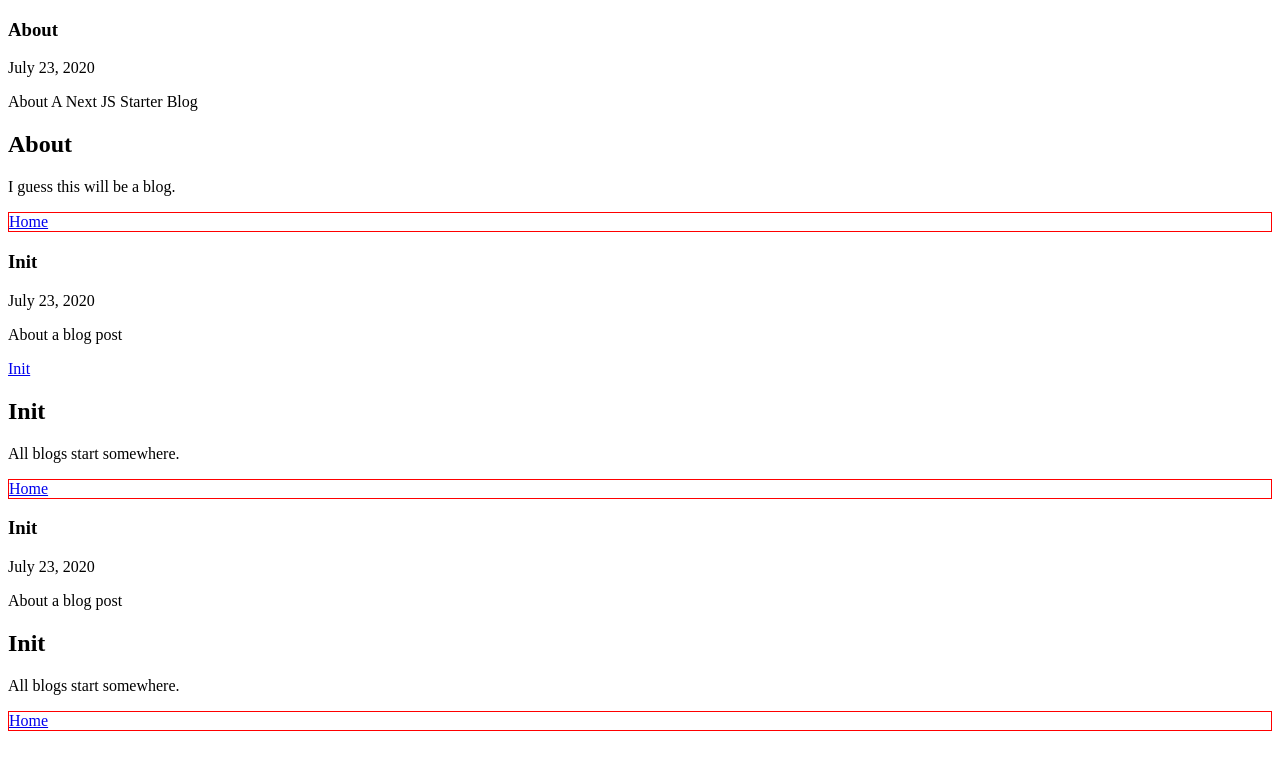
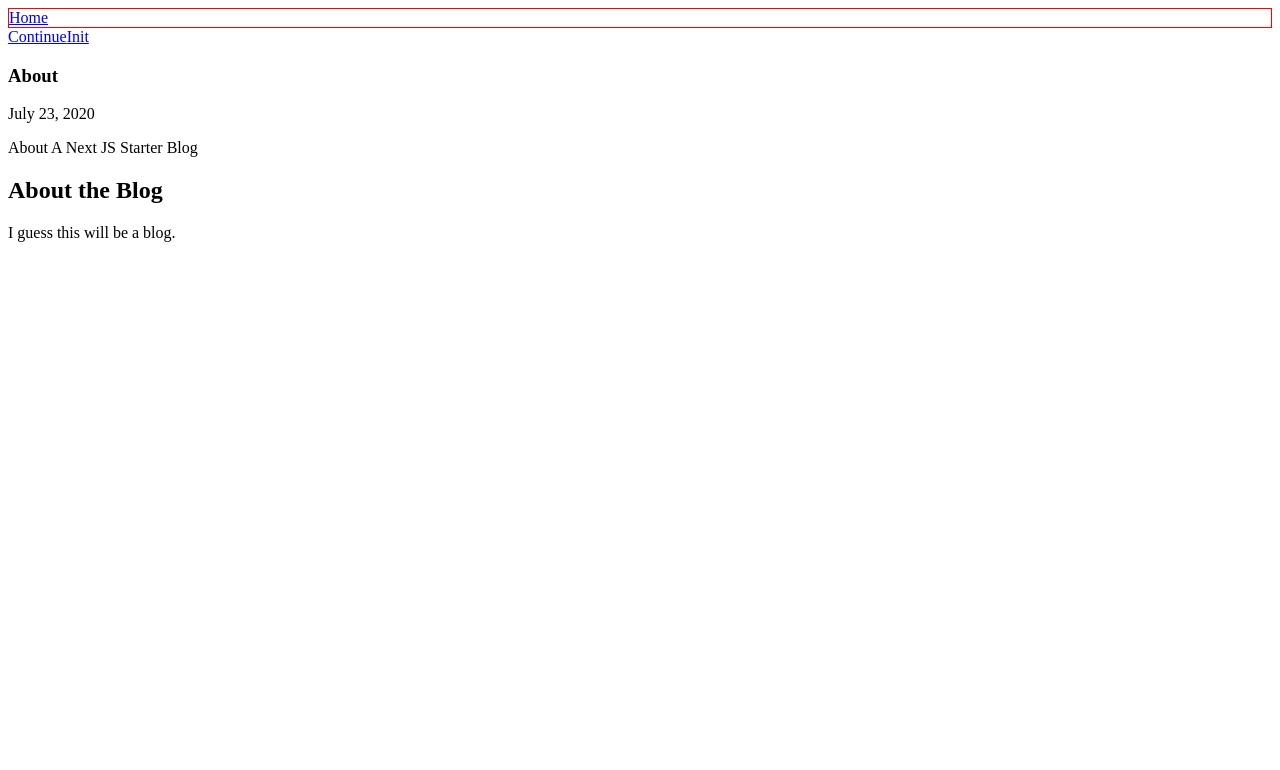
Before and after one commit to ctrble/next-md-blog-template, a Next.js app: page / in a window 1280 px wide. Shown: the top 770 px of the page. Built offline with nearby package versions, Linux system fonts and the light colour scheme.

Commit message:
nav setup, absolute imports

```diff
--- /dev/null
+++ b/jsconfig.json
@@ -0,0 +1,5 @@
+{
+  "compilerOptions": {
+    "baseUrl": "."
+  }
+}
--- /dev/null
+++ b/src/components/PostsNav.jsx
@@ -0,0 +1,16 @@
+import React from 'react';
+import Link from 'next/link';
+
+const PostsNav = ({ posts }) => {
+  return (
+    <div>
+      {posts.map(({ slug, frontmatter }) => (
+        <Link key={slug} href={'/posts/[slug]'} as={`/posts/${slug}`}>
+          <a>{frontmatter.title}</a>
+        </Link>
+      ))}
+    </div>
+  );
+};
+
+export default PostsNav;
--- /dev/null
+++ b/src/components/layouts/SiteLayout.jsx
@@ -0,0 +1,11 @@
+import React from 'react';
+import Header from '../Header';
+
+const SiteLayout = ({ children }) => (
+  <>
+    <Header />
+    <div>{children}</div>
+  </>
+);
+
+export default SiteLayout;
--- a/src/content/about/about.md
+++ b/src/content/about/about.md
@@ -4,6 +4,6 @@ description: About A Next JS Starter Blog
 date: 2020-07-23
 ---
 
-# About
+# About the Blog
 
 I guess this will be a blog.
--- /dev/null
+++ b/src/content/posts/continue.md
@@ -0,0 +1,9 @@
+---
+title: Continue
+description: About another blog post
+date: 2020-07-24
+---
+
+# The Main Header
+
+Some will journey.
--- a/src/content/posts/init.md
+++ b/src/content/posts/init.md
@@ -4,6 +4,6 @@ description: About a blog post
 date: 2020-07-23
 ---
 
-# Init
+# The Main Header
 
 All blogs start somewhere.
--- /dev/null
+++ b/src/pages/_app.jsx
@@ -0,0 +1,16 @@
+import React from 'react';
+import App from 'next/app';
+import SiteLayout from '../components/layouts/SiteLayout';
+
+class MyApp extends App {
+  render() {
+    const { Component, pageProps, router } = this.props;
+
+    const getLayout =
+      Component.getLayout || ((page) => <SiteLayout children={page} />);
+
+    return getLayout(<Component {...pageProps} />);
+  }
+}
+
+export default MyApp;
--- a/src/pages/index.jsx
+++ b/src/pages/index.jsx
@@ -1,13 +1,15 @@
 import React from 'react';
-import Link from 'next/link';
 import ReactMarkdown from 'react-markdown/with-html';
-import { directoryContent, fileContent } from '../lib/getContent';
 
-import Header from '../components/Header';
+import { directoryContent } from 'src/lib/getContent';
 
-const Home = ({ about, posts, post }) => {
+import SiteLayout from 'src/components/layouts/SiteLayout';
+import PostsNav from 'src/components/PostsNav';
+
+const Home = ({ about, posts }) => {
   return (
     <div>
+      <PostsNav posts={posts} />
       {about.map(({ frontmatter, content }) => (
         <article key={frontmatter.title}>
           <header>
@@ -18,38 +20,8 @@ const Home = ({ about, posts, post }) => {
             <p>{frontmatter.description}</p>
           </section>
           <ReactMarkdown escapeHtml={false} source={content} />
-          <Header />
         </article>
       ))}
-
-      {posts.map(({ slug, frontmatter, content }) => (
-        <article key={frontmatter.title}>
-          <header>
-            <h3>{frontmatter.title}</h3>
-            <span>{frontmatter.date}</span>
-          </header>
-          <section>
-            <p>{frontmatter.description}</p>
-          </section>
-          <Link href={'/posts/[slug]'} as={`/posts/${slug}`}>
-            <a>{frontmatter.title}</a>
-          </Link>
-          <ReactMarkdown escapeHtml={false} source={content} />
-          <Header />
-        </article>
-      ))}
-
-      <article key={post.frontmatter.title}>
-        <header>
-          <h3>{post.frontmatter.title}</h3>
-          <span>{post.frontmatter.date}</span>
-        </header>
-        <section>
-          <p>{post.frontmatter.description}</p>
-        </section>
-        <ReactMarkdown escapeHtml={false} source={post.content} />
-        <Header />
-      </article>
     </div>
   );
 };
@@ -58,15 +30,14 @@ export async function getStaticProps() {
   const about = directoryContent('about');
   const posts = directoryContent('posts');
 
-  const post = fileContent('posts', `init.md`);
-
   return {
     props: {
       about,
       posts,
-      post,
     },
   };
 }
 
+Home.getLayout = (page) => <SiteLayout>{page}</SiteLayout>;
+
 export default Home;
```
Also changed, not shown: src/components/layouts/PostLayout.jsx (added, +7 -0 lines), src/pages/posts/[slug].jsx (+17 -4 lines).
